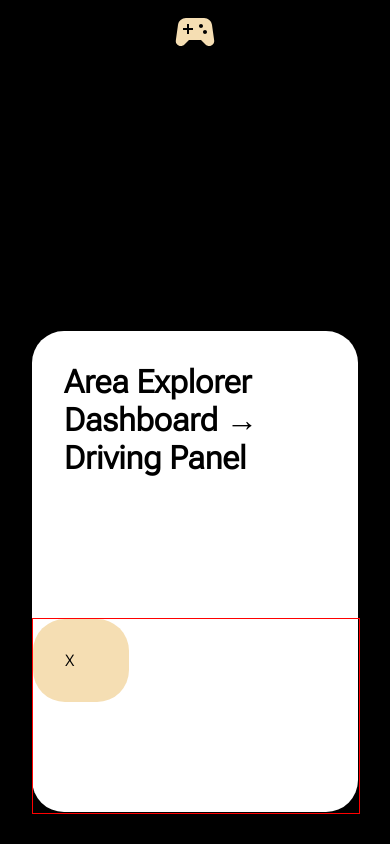
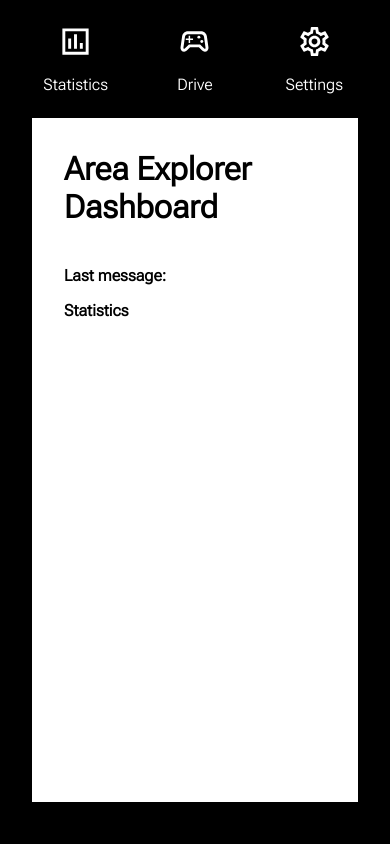
Before and after one commit to Pyother/Dashboard, a React (Create React App) app in the folder frontend/: page / in a window 390 px wide. Built offline with nearby package versions, Linux system fonts and the light colour scheme; no server answers.

Commit message:
Responsiveness issues

```diff
--- a/frontend/package.json
+++ b/frontend/package.json
@@ -14,6 +14,7 @@
     "react": "^18.2.0",
     "react-dom": "^18.2.0",
     "react-draggable": "^4.4.5",
+    "react-icons": "^4.10.1",
     "react-scripts": "5.0.1",
     "styled-components": "^5.3.11",
     "web-vitals": "^2.1.4",
--- a/frontend/public/style.css
+++ b/frontend/public/style.css
@@ -6,6 +6,7 @@ html, body {
     width: 100%;
     font-family: 'Roboto Flex', sans-serif;
     background-color: black;
+    max-height: 100vh;
 }
 
 h1 {
--- a/frontend/src/App.css
+++ b/frontend/src/App.css
@@ -14,9 +14,17 @@ h1 {
     color: black;
 }
 
+p {
+    margin: 0.5em;
+}
+
 .root {
     position: absolute;
     top: 0;
+}
+
+.icons {
+    font-size: xx-large;
 }
 
 .centered {
@@ -25,9 +33,97 @@ h1 {
     align-items: center;
 }
 
+.paragraph {
+    color: black;
+    text-align: left;
+    padding: 0em 1.5em 0em 1.5em;
+}
+
 .navigation {
     width: 100%;
-    height: 100vh;
     background-color: inherit;
     color: white;
 }
+
+.panel {
+    color: white;
+}
+
+.main {
+    height: calc(100vh - 0em);
+    overflow: auto;
+    padding: 2em;
+}
+
+.controller {
+    color: "black";
+    padding: 2em;
+    border-radius: 2em;
+    background-color: wheat;
+    width: 0em;
+    border: 5px solid lightgrey;
+}
+
+.movement-box {
+    width: 100%;
+    height: 9em;
+    background-color: #e9eef7;
+    border-radius: 2em;
+    position: relative;
+    display: flex;
+    justify-content: center;
+    align-items: flex-end;
+}
+
+.movement-container {
+    padding: 2em;
+}
+
+.scroll-container {
+    height: 100%;
+}
+
+
+@media (max-width: 900px) {
+    .panel {
+        padding: 1em;
+    }
+    .panel-grid {
+        justify-content: center !important;
+    }
+    .panel-stack {
+        display: flex !important;
+    }
+    .main {
+        height: calc(100vh - 8em);
+        padding-top: 0;
+    }
+    .movement-box {
+        height: 9em;
+    }
+    .divider-mobile {
+        display: block;
+    }
+}
+
+@media (min-width: 901px) {
+    .panel {
+        padding: 2em;
+    }
+    .panel-grid {
+        justify-content: left !important;
+    }
+    .panel-stack {
+        display: contents !important;
+    }
+    .main {
+        height: calc(100vh - 0em);
+        padding-top: 2em;
+    }
+    .movement-box {
+        height: 12em;
+    }
+    .divider-mobile {
+        display: none;
+    }
+}
--- a/frontend/src/App.js
+++ b/frontend/src/App.js
@@ -1,11 +1,36 @@
-import React from 'react';
+import React, {useState, useEffect} from 'react';
 import HomeView from './views/HomeView';
 import './App.css';
 
 function App() {
+  const [windowHeight, setWindowHeight] = useState(window.innerHeight);
+
+  useEffect(() => {
+    const handleResize = () => {
+      const newHeight = window.innerHeight;
+      setWindowHeight(newHeight);
+      console.log("Current window height:", newHeight);
+    };
+
+    window.addEventListener("resize", handleResize);
+
+    return () => {
+      window.removeEventListener("resize", handleResize);
+    };
+  }, []);
+
+  if (windowHeight < 600) {
+    // Tutaj możesz podjąć odpowiednie działania dla małego ekranu
+  }
+
   return (
     <div>
-      <HomeView/>
+      {
+        windowHeight > 600 ? <HomeView/> :
+        <div className='centered' style={{width: "100%", height: "100vh"}}>
+          <p color='white'>Sorry, screen height not supported</p>
+        </div>
+      }
     </div>
   );
 }
--- a/frontend/src/components/Controller.jsx
+++ b/frontend/src/components/Controller.jsx
@@ -1,13 +1,28 @@
-import React from 'react';
+import React, { useState } from 'react';
 import Draggable from 'react-draggable';
 import '../App.css';
 
 const Controller = () => {
+    const [initialPosition, setInitialPosition] = useState({ x: 0, y: 0 });
+    const [scale, setScale] = useState(1);
+
+    const handleDrag = (event, data) => {
+        console.log("Current position: ", data.x, data.y);
+    }
+
+    const handleStop = () => {
+        setInitialPosition({ x: 0, y: 0 });
+        setScale(1); // Reset the scale when dragging stops
+    }
+
     return (
-        <div id="movement-box" style={{ width: "100%", height: "100%", border: "1px solid red", position: "relative" }}>
-            <Draggable bounds="parent">
-                <div style={{ color: "black", padding: "2em", borderRadius: "2em", backgroundColor: "wheat", width: "2em", }}>
-                    X
+        <div className='movement-box'>
+            <Draggable bounds="parent" onDrag={handleDrag} onStop={handleStop} position={initialPosition}>
+                <div className='controller centered' style={{
+                    transform: `scale(${scale})`,
+                    transition: "transform 0.2s cubic-bezier(0.17, 0.67, 0.83, 0.67)"
+                }}>
+
                 </div>
             </Draggable>
         </div>
--- a/frontend/src/components/DrivingPanel.jsx
+++ b/frontend/src/components/DrivingPanel.jsx
@@ -1,15 +1,18 @@
 import React from 'react';
 import { Grid } from '@mui/material';
 import Controller from './Controller';
-// import './App.css';
+import '../App.css';
 
 const DrivingPanel = () => {
     return(
         <Grid container>
             <Grid item xs={12} md={12}>
-                <h1>Area Explorer Dashboard → Driving Panel</h1>
+                <h1>Area Explorer Driving Panel</h1>
             </Grid>
-            <Grid item xs={12} md={12}>
+            <Grid item xs={12} md={12} className="movement-container">
+                <Controller />
+            </Grid>
+            <Grid item xs={12} md={12} className="movement-container">
                 <Controller />
             </Grid>
         </Grid>
--- a/frontend/src/components/Navigation.jsx
+++ b/frontend/src/components/Navigation.jsx
@@ -1,32 +1,57 @@
 import React, {useState} from "react";
-import { Grid, Stack, IconButton } from '@mui/material';
+import { Grid, Stack, IconButton, Divider } from '@mui/material';
 import StatisticsPanel from "./StatisticsPanel";
 import DrivingPanel from "./DrivingPanel";
-import SportsEsportsIcon from '@mui/icons-material/SportsEsports';
+import SportsEsportsOutlinedIcon from '@mui/icons-material/SportsEsportsOutlined';
+import InsertChartOutlinedSharpIcon from '@mui/icons-material/InsertChartOutlinedSharp';
+import SettingsOutlinedIcon from '@mui/icons-material/SettingsOutlined';
 import '../App.css';
 
 const Navigation = () => {
-    const [mode, setMode] = useState('driving');
+    const [mode, setMode] = useState('statistics');
 
     return (
         <Grid container className="navigation">
-            <Grid item xs={12} md={1} style={{}}>
-                <Stack>
-                    <IconButton>
-                        <SportsEsportsIcon style={{color: "wheat", fontSize: "xxx-large"}}/>
-                    </IconButton>
-                    <IconButton>
+            <Grid item xs={12} md={2} className="panel">
+                <Grid container className="centered">
 
-                    </IconButton>
-                </Stack>
+                    <Grid item xs={4} md={12} className="panel-grid centered">
+                        <Stack className="panel-stack">
+                            <IconButton children={<InsertChartOutlinedSharpIcon fontSize="large" style={{color: "white"}}/>}
+                                onClick={() => setMode('statistics')}></IconButton>
+                            <p>Statistics</p>
+                        </Stack>
+                    </Grid>
+                    <Grid item xs={0} md={12}>
+                        <Divider style={{backgroundColor: "grey"}}/>
+                    </Grid>
+                    <Grid item xs={4} md={12} className="panel-grid centered">
+                        <Stack className="panel-stack">
+                            <IconButton children={<SportsEsportsOutlinedIcon fontSize="large" style={{color: "white"}}/>}
+                                onClick={() => setMode('driving')}></IconButton>
+                            <p>Drive</p>
+                        </Stack>
+                    </Grid>
+                    <Grid item xs={0} md={12}>
+                        <Divider style={{backgroundColor: "grey"}}/>
+                    </Grid>
+                    <Grid item xs={4} md={12} className="panel-grid centered">
+                        <Stack className="panel-stack">
+                            <IconButton children={<SettingsOutlinedIcon fontSize="large" style={{color: "white"}}/>}></IconButton>
+                            <p>Settings</p>
+                        </Stack>
+                    </Grid>
+                </Grid>
             </Grid>
-            <Grid item xs={12} md={11} className="centered" style={{padding: "2em"}}>
-                <Grid container style={{backgroundColor: "white", width: "100%", height: "100%", borderRadius: '2em'}}>
+            <Grid item xs={12} md={10} className="main">
+                <Grid container style={{backgroundColor: "white", width: "100%", height: "100%", display: "block"}}>
                     {
+                        mode === 'driving' ?
+                        <>
+                            <DrivingPanel />
+                        </> :
                         mode === 'statistics' ?
                         <StatisticsPanel /> :
-                        mode === 'driving' ?
-                        <DrivingPanel /> :
                         <></>
                     }
                 </Grid>
--- a/frontend/src/components/StatisticsPanel.jsx
+++ b/frontend/src/components/StatisticsPanel.jsx
@@ -1,12 +1,56 @@
-import React from 'react';
+import React, {useState, useEffect} from 'react';
 import { Grid } from '@mui/material';
 import '../App.css';
 
 const StatisticsPanel = () => {
+    const [messages, setMessages] = useState([]);
+
+    useEffect(() => {
+        const socket = new WebSocket('ws://localhost:8000/ws/dashboard/');
+
+        socket.onopen = function(event) {
+            console.log("WebSocket connection opened");
+            socket.send("Test message");
+        };
+
+        socket.onmessage = function(event) {
+            const message = event.data;
+            console.log("Received message:", message);
+            localStorage.setItem("lastMessage", message);
+            updatePage(message);
+        };
+
+        socket.onclose = function(event) {
+            console.log("WebSocket connection closed");
+        };
+
+        socket.onerror = function(event) {
+            console.error("WebSocket error:", event);
+        };
+
+        return () => {
+            socket.close();
+        };
+    }, []);
+
+    const updatePage = (message) => {
+        setMessages(prevMessages => [...prevMessages, message]);
+    };
+
     return(
-        <Grid container>
+        <Grid container style={{}}>
             <Grid item xs={12} md={12}>
-                <h1>Area Explorer Dashboard → Statistics</h1>
+                <h1>Area Explorer Dashboard</h1>
+            </Grid>
+            <Grid item xs={12} md={12} className='centered' style={{justifyContent: "left"}}>
+                <p className='paragraph'>
+                    <strong>Last message: </strong>{localStorage.getItem("lastMessage")}
+                </p>
+            </Grid>
+            <Grid item xs={12} md={12} className='statistics'>
+                <p className='paragraph'>
+                    <strong>Statistics</strong>
+                </p>
             </Grid>
         </Grid>
     )
--- a/frontend/src/views/HomeView.jsx
+++ b/frontend/src/views/HomeView.jsx
@@ -3,44 +3,9 @@ import Navigation from '../components/Navigation';
 import '../App.css';
 
 const HomeView = () => {
-    const [messages, setMessages] = useState([]);
-
-    useEffect(() => {
-        const socket = new WebSocket('ws://localhost:8000/ws/dashboard/');
-
-        socket.onopen = function(event) {
-            console.log("WebSocket connection opened");
-            socket.send("Test message");
-        };
-
-        socket.onmessage = function(event) {
-            const message = event.data;
-            console.log("Received message:", message);
-            updatePage(message);
-        };
-
-        socket.onclose = function(event) {
-            console.log("WebSocket connection closed");
-        };
-
-        socket.onerror = function(event) {
-            console.error("WebSocket error:", event);
-        };
-
-        return () => {
-            socket.close();
-        };
-    }, []);
-
-    const updatePage = (message) => {
-        setMessages(prevMessages => [...prevMessages, message]);
-    };
-
     return (
         <div>
-            <div>
-                <Navigation />
-            </div>
+            <Navigation />
         </div>
     );
 }
```
Also changed, not shown: 1 other file (tests, documents, lock files or other folders).
